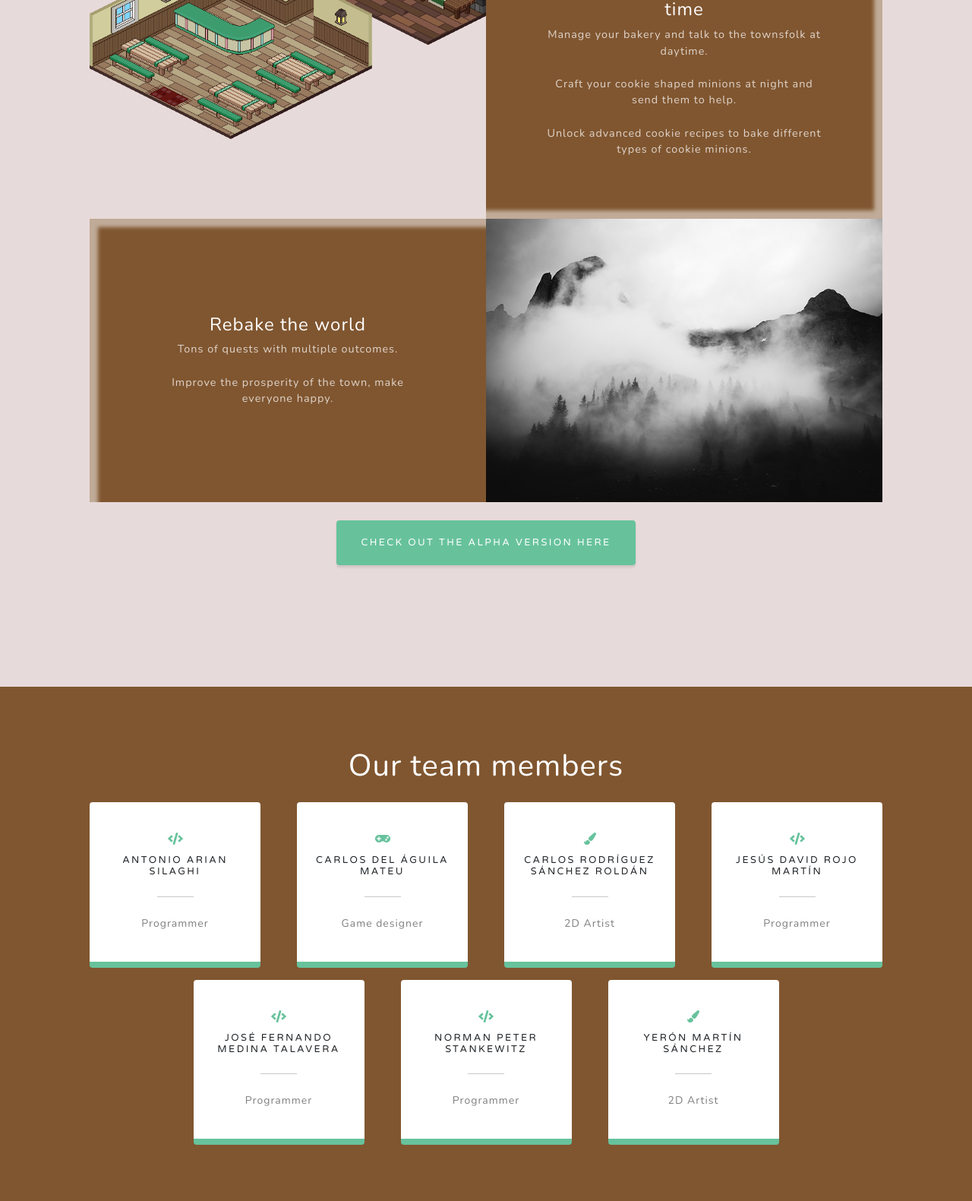
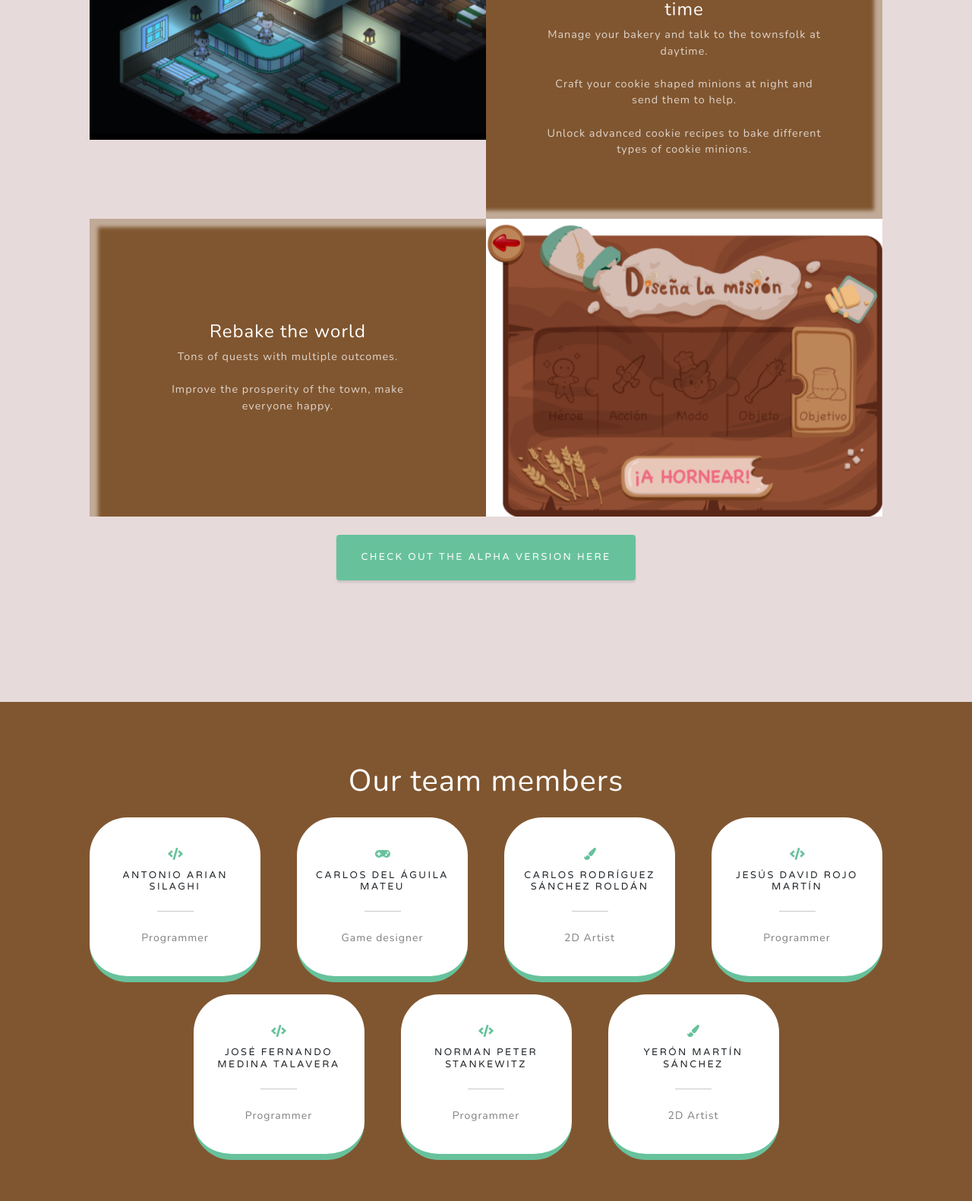
Before and after one commit to S-pain-Games/s-pain-games.github.io, a plain HTML site: page index.html in a window 1280 px wide. Shown: the part 1865-3446 px from the top of the page at 76% size. Drawn offline with nearby package versions, Linux system fonts and the light colour scheme.

Commit message:
Replaced images, minor changes in css

```diff
--- a/index.html
+++ b/index.html
@@ -77,7 +77,7 @@
                 </div>
                 <!-- Project Content 1-->
                 <div class="row gx-0 mb-5 mb-lg-0 justify-content-center">
-                    <div class="col-lg-6"><img class="img-fluid" src="assets/img/SALA_REFERENCIA.png" alt="..." /></div>
+                    <div class="col-lg-6"><img class="img-fluid" src="assets/img/Captura_iluminación.png" alt="..." /></div>
                     <div class="col-lg-6">
                         <div class="bg-black text-center h-100 project">
                             <div class="d-flex h-100 content-box-inverse">
@@ -95,7 +95,7 @@
                 </div>
                 <!-- Project Content 2-->
                 <div class="row gx-0 justify-content-center">
-                    <div class="col-lg-6"><img class="img-fluid" src="assets/img/demo-image-02.jpg" alt="..." /></div>
+                    <div class="col-lg-6"><img class="img-fluid" src="assets/img/captura_misiones.png" alt="..." /></div>
                     <div class="col-lg-6 order-lg-first">
                         <div class="bg-black text-center h-100 project">
                             <div class="d-flex h-100 content-box">
@@ -127,7 +127,7 @@
             <div class="container px-4 px-lg-5">
                 <div class="row gx-4 gx-lg-5">
                     <div class="col-md-3 mb-3 mb-md-0">
-                        <div class="card py-4 h-100">
+                        <div class="card py-4 h-100 border-box">
                             <div class="card-body text-center">
                                 <i class="fas fa-code text-primary mb-2"></i>
                                 <h4 class="text-uppercase m-0">Antonio Arian Silaghi</h4>
@@ -137,7 +137,7 @@
                         </div>
                     </div>
                     <div class="col-md-3 mb-3 mb-md-0">
-                        <div class="card py-4 h-100">
+                        <div class="card py-4 h-100 border-box">
                             <div class="card-body text-center">
                                 <i class="fas fa-gamepad text-primary mb-2"></i>
                                 <h4 class="text-uppercase m-0">Carlos Del Águila Mateu</h4>
@@ -147,7 +147,7 @@
                         </div>
                     </div>
                     <div class="col-md-3 mb-3 mb-md-0">
-                        <div class="card py-4 h-100">
+                        <div class="card py-4 h-100 border-box">
                             <div class="card-body text-center">
                                 <i class="fas fa-paint-brush text-primary mb-2"></i>
                                 <h4 class="text-uppercase m-0">Carlos Rodríguez Sánchez Roldán</h4>
@@ -157,7 +157,7 @@
                         </div>
                     </div>
                     <div class="col-md-3 mb-3 mb-md-0">
-                        <div class="card py-4 h-100">
+                        <div class="card py-4 h-100 border-box">
                             <div class="card-body text-center">
                                 <i class="fas fa-code text-primary mb-2"></i>
                                 <h4 class="text-uppercase m-0">Jesús David Rojo Martín</h4>
@@ -171,7 +171,7 @@
                 <!-- Second row -->
                 <div class="row gx-4 gx-lg-5  justify-content-center">
                     <div class="col-md-3 mb-3 mb-md-0">
-                        <div class="card py-4 h-100">
+                        <div class="card py-4 h-100 border-box">
                             <div class="card-body text-center">
                                 <i class="fas fa-code text-primary mb-2"></i>
                                 <h4 class="text-uppercase m-0">José Fernando Medina Talavera</h4>
@@ -181,7 +181,7 @@
                         </div>
                     </div>
                     <div class="col-md-3 mb-3 mb-md-0">
-                        <div class="card py-4 h-100">
+                        <div class="card py-4 h-100 border-box">
                             <div class="card-body text-center">
                                 <i class="fas fa-code text-primary mb-2"></i>
                                 <h4 class="text-uppercase m-0">Norman Peter Stankewitz</h4>
@@ -191,7 +191,7 @@
                         </div>
                     </div>
                     <div class="col-md-3 mb-3 mb-md-0">
-                        <div class="card py-4 h-100">
+                        <div class="card py-4 h-100 border-box">
                             <div class="card-body text-center">
                                 <i class="fas fa-paint-brush text-primary mb-2"></i>
                                 <h4 class="text-uppercase m-0">Yerón Martín Sánchez</h4>
```
Also changed, not shown: assets/img/Captura_iluminación.png (added), assets/img/captura_misiones.png (added), css/styles.css.
